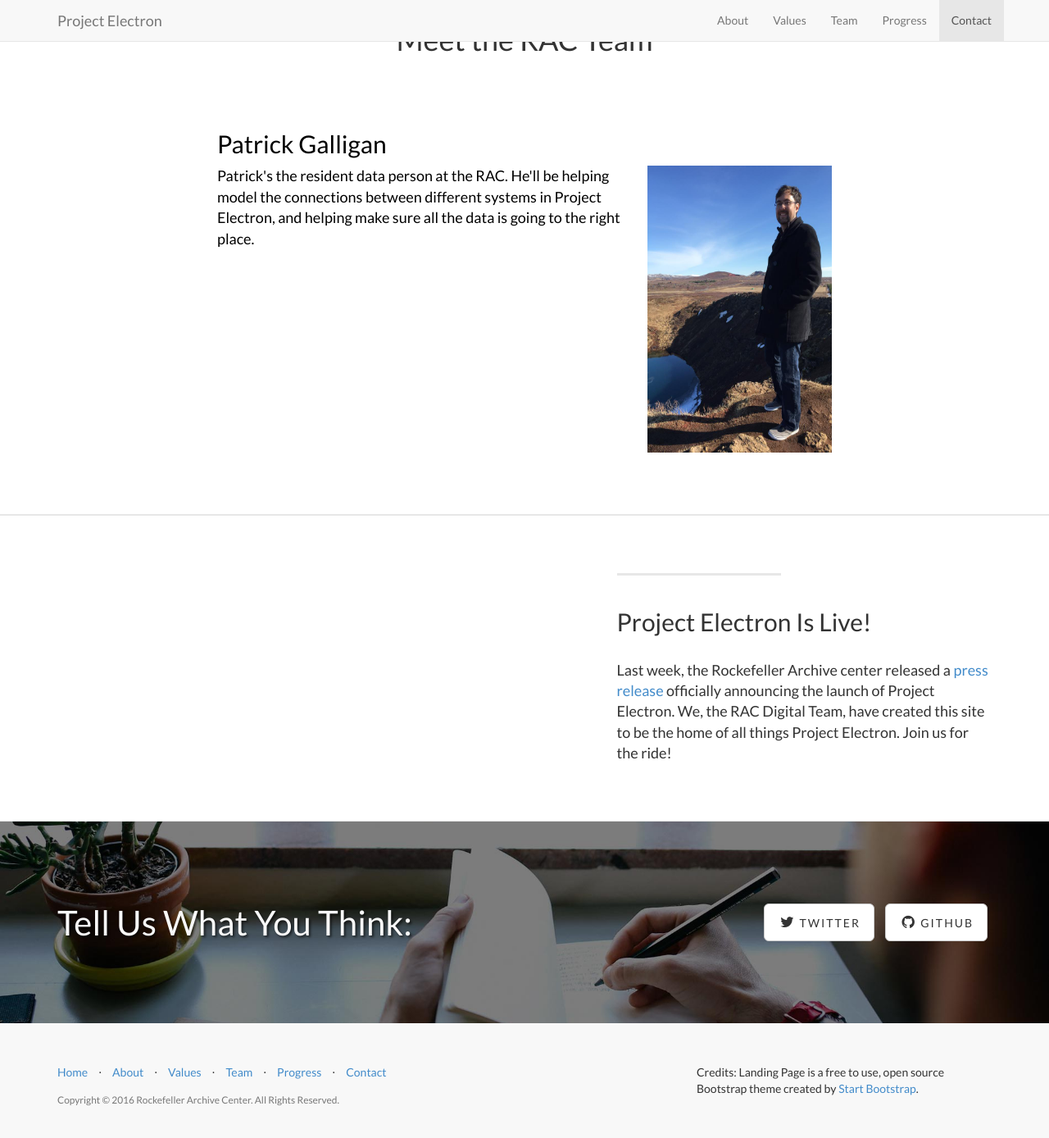
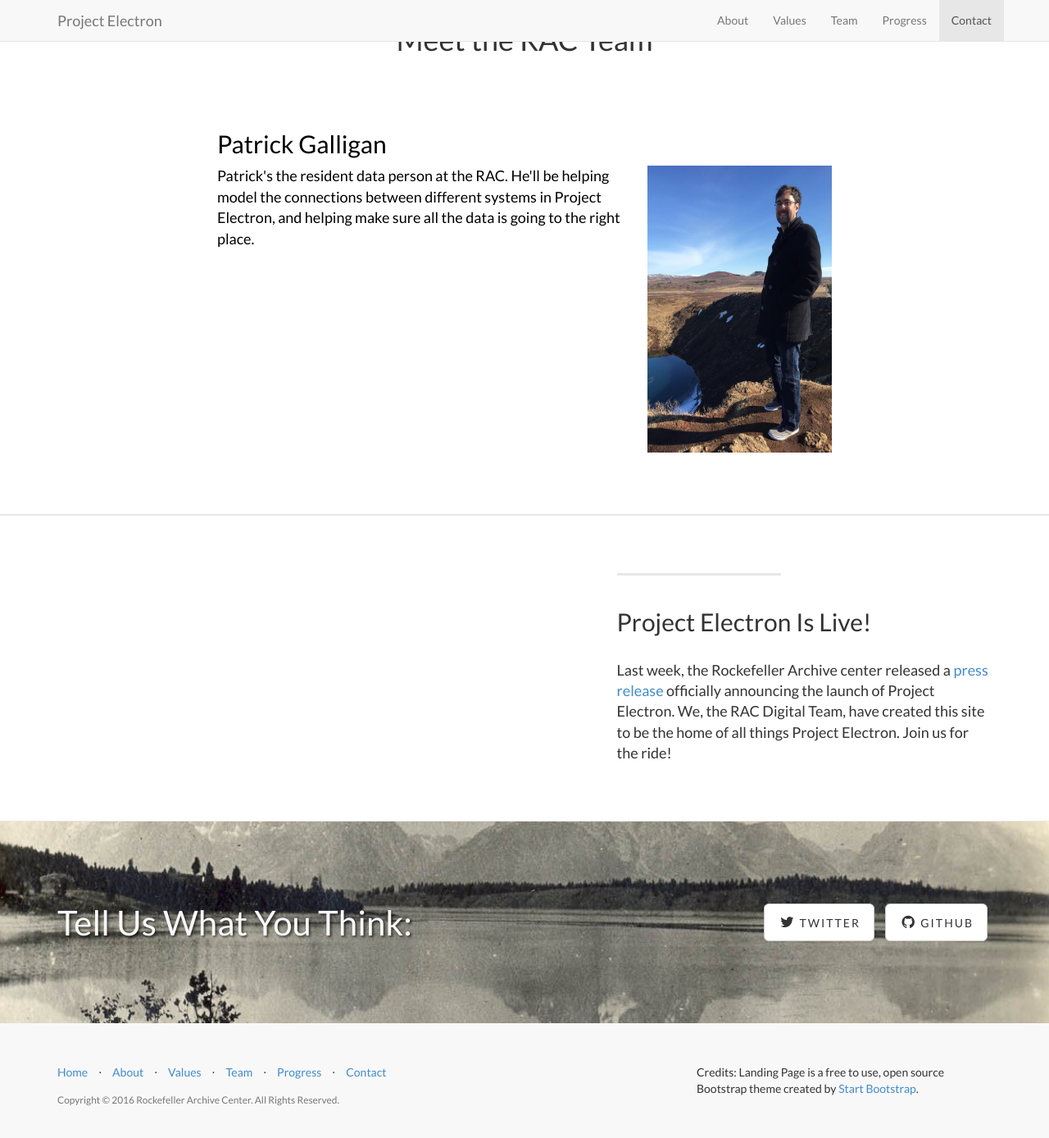
Before and after one commit to RockefellerArchiveCenter/project_electron, a Jekyll site: the page built from index.html, in a window 1280 px wide and 1400 px high, scrolled down 2802 px. Shown: the top 1388 px of the window at 82% size. Built offline with Jekyll 4.4.1, drawn with Linux system fonts in a browser that asks for light colours.

Commit message:
changing bottom banner

```diff
--- a/css/landing-page.css
+++ b/css/landing-page.css
@@ -112,7 +112,7 @@
 .banner {
     padding: 100px 0;
     color: #f8f8f8;
-    background: url(../img/banner-bg.jpg) no-repeat center center;
+    background: url(../img/park_banner.jpg) no-repeat center center;
     background-size: cover;
 }
 
```
Also changed, not shown: img/park_banner.jpg (added), 3 other files.
